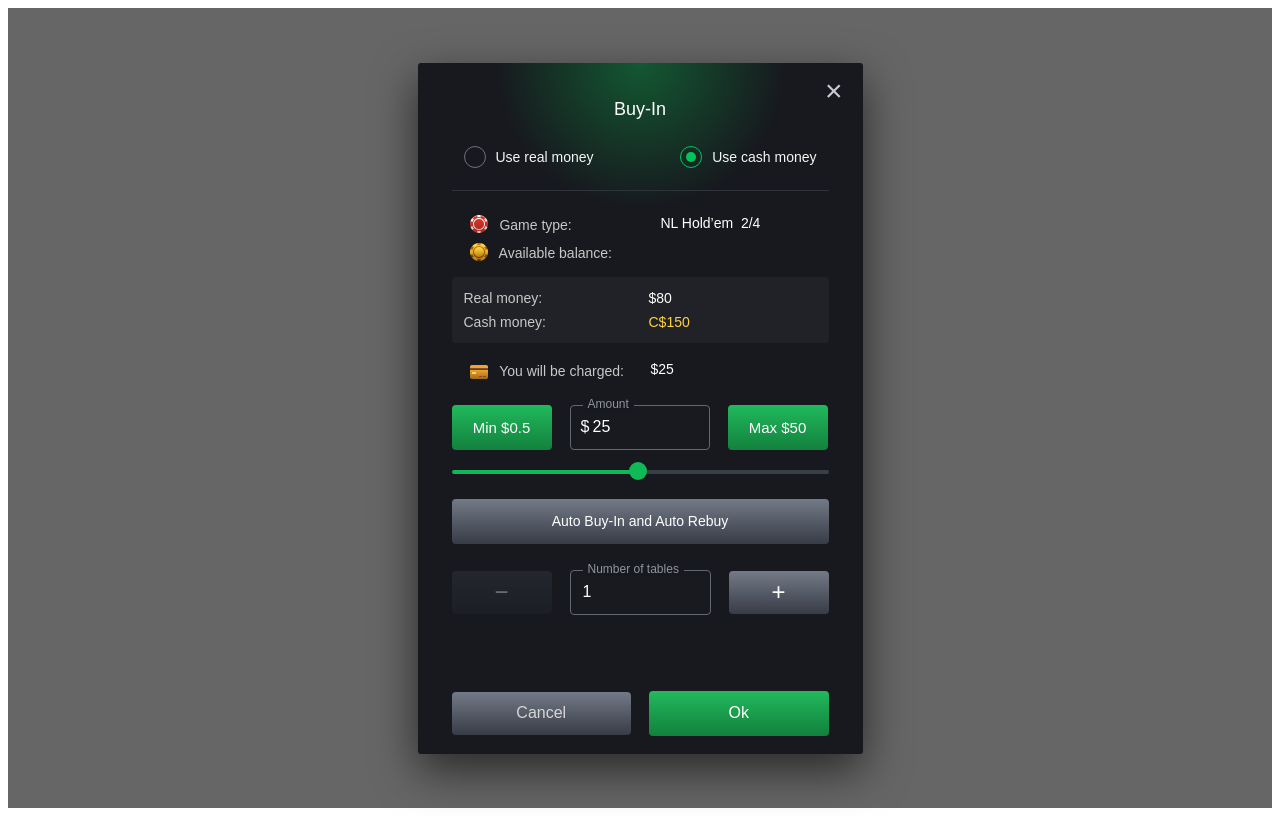
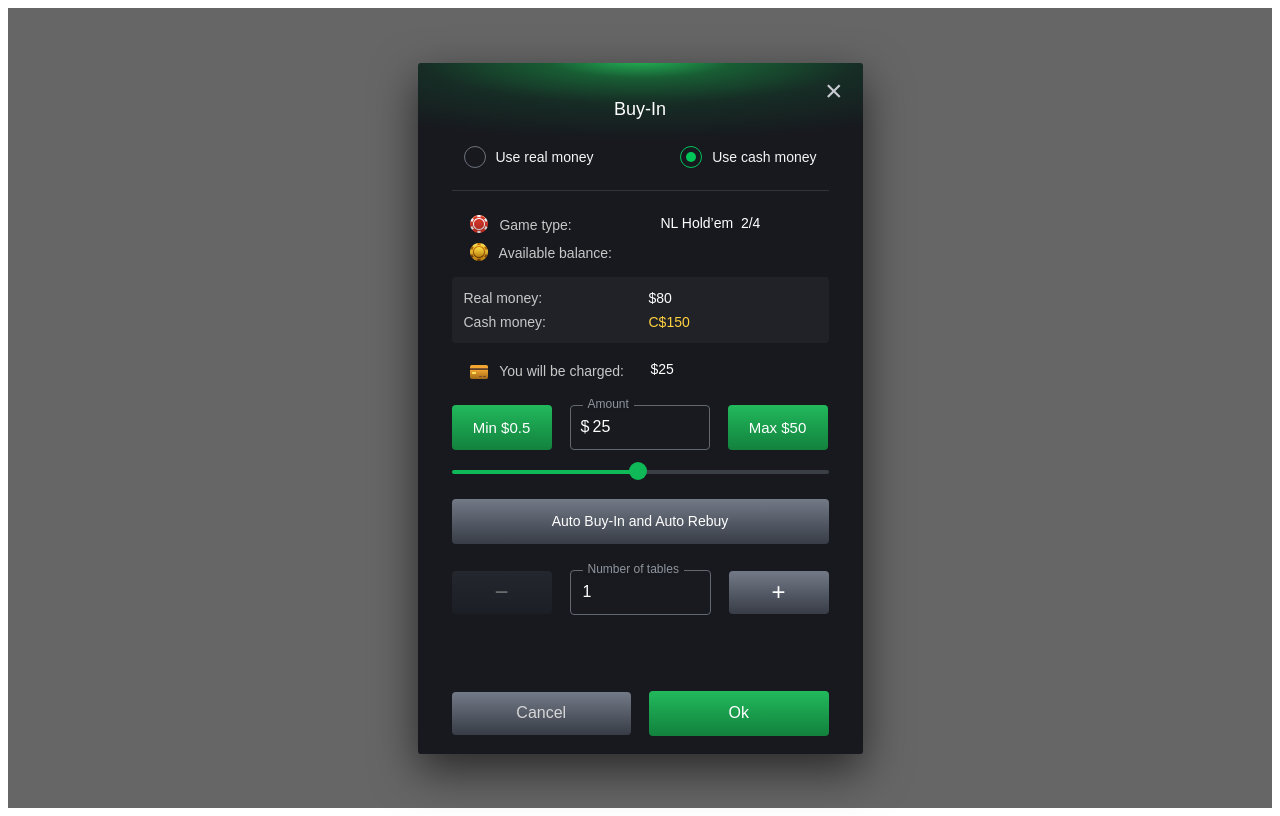
Before and after one commit to TatianaAkeiron/buy-in-test, a React (Vite) app: page / in a window 1280 px wide. Built offline with nearby package versions, Linux system fonts and the light colour scheme.

Commit message:
fix: background gragient fix

```diff
--- a/src/components/BuyIn/BuyIn.scss
+++ b/src/components/BuyIn/BuyIn.scss
@@ -18,9 +18,11 @@
   padding: 36px 34px 18px;
   background:
     radial-gradient(
-      circle at top center,
-      rgba(11, 206, 87, 0.35),
-      transparent 20%
+      ellipse 400px 80px at 50% -0.5%,
+      rgba(36, 190, 89, 0.95) 0%,
+      rgba(25, 150, 70, 0.55) 23%,
+      rgba(20, 95, 55, 0.28) 55%,
+      rgba(23, 25, 30, 0) 100%
     ),
     #17191e;
   border-radius: 3px;
```
